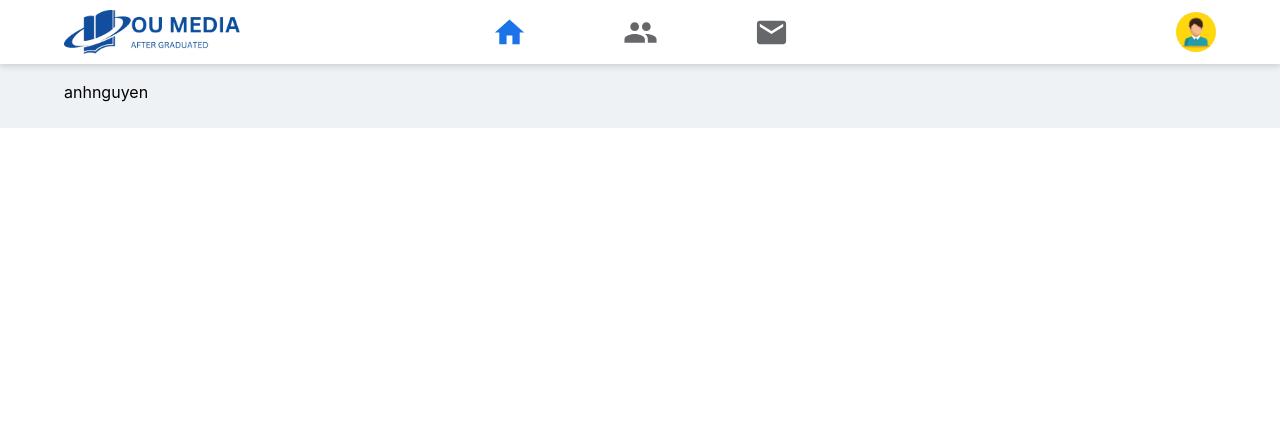
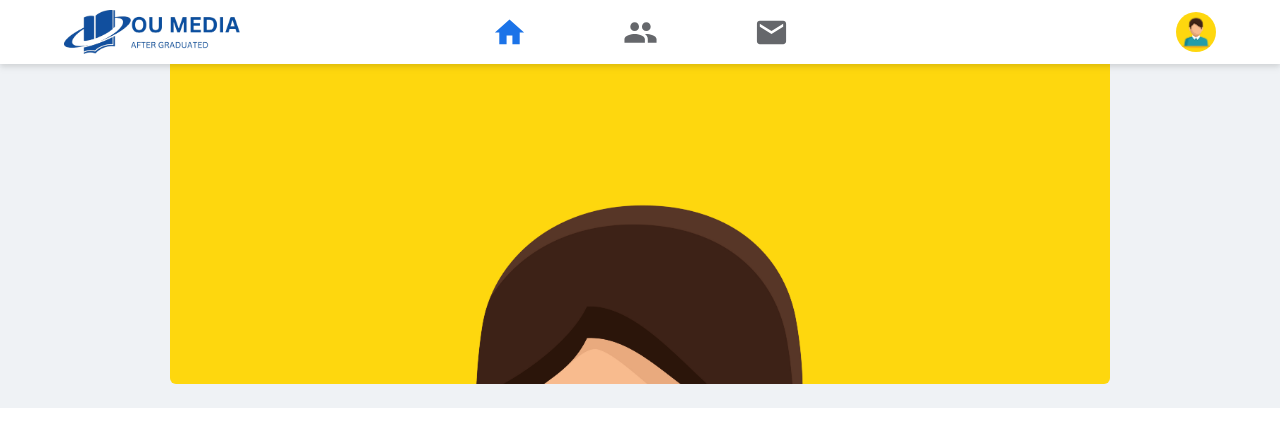
Before and after one commit to workanhnguyen/alumni_social_media, a React (Create React App) app in the folder client/: page /anhnguyen in a window 1280 px wide. Shown: the top 446 px of the page. Built offline with nearby package versions, Linux system fonts and the light colour scheme.

Commit message:
handle cover image

```diff
--- a/client/src/pages/PersonalPage.jsx
+++ b/client/src/pages/PersonalPage.jsx
@@ -1,16 +1,33 @@
-import React from "react";
+import React, { useEffect, useState } from "react";
 import { useParams } from "react-router-dom";
 import { DefaultLayout } from "../layouts";
 import { Container } from "@mui/material";
+import { blankAvatar } from "../assets";
 
 const PersonalPage = () => {
   const { username } = useParams();
+  const [contentWidth, setContentWidth] = useState(window.innerWidth);
+  useEffect(() => {
+    const handleResize = () => {
+      setContentWidth(window.innerWidth);
+    };
+
+    // Attach the event listener when the component mounts
+    window.addEventListener('resize', handleResize);
+
+    // Remove the event listener when the component unmounts
+    return () => {
+      window.removeEventListener('resize', handleResize);
+    };
+  }, []);
   return (
     <DefaultLayout>
-      <div className="w-full h-full flex flex-col bg-gray">
-        <Container>
-          <div className="my-6 mt-20">{username}</div>
-        </Container>
+      <div className="w-full h-full flex flex-col items-center bg-gray">
+          <div className="max-lg:w-full lg:w-235 flex flex-col items-center my-6 mt-16">
+            <div className="w-full max-h-80 bg-emerald-400 overflow-hidden rounded-bl-md rounded-br-md" style={{ height: `${contentWidth / 3}px`}}>
+              <img className="w-full" src={blankAvatar} alt="" />
+            </div>
+          </div>
       </div>
     </DefaultLayout>
   );
```
